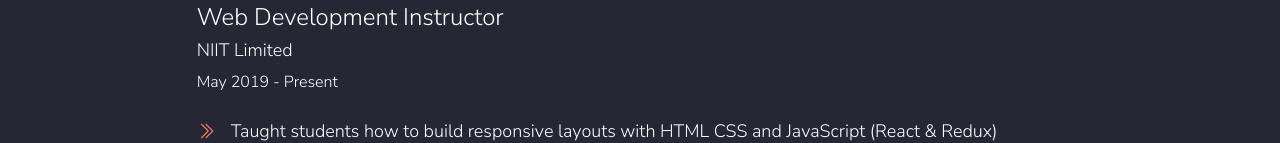
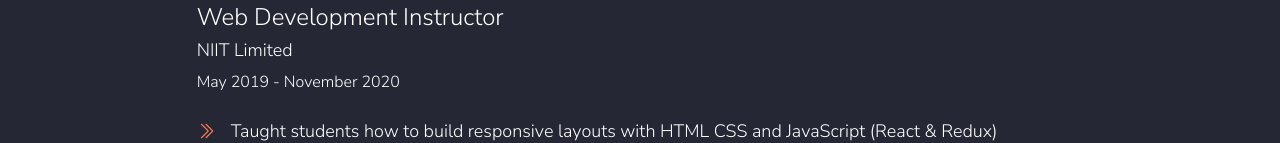
Before and after one commit to Ademayowa/portfolio-website-v1, a React (Create React App) app: page / in a window 1280 px wide. Shown: the part 666-809 px from the top of the page. Built offline with nearby package versions, Linux system fonts and the light colour scheme; the HTML template or start-up script is replaced by a standard one.

Commit message:
updated dates at NIIT

```diff
--- a/src/data.js
+++ b/src/data.js
@@ -1,7 +1,7 @@
 const jobs = [
   {
     title: 'Web Development Instructor',
-    dates: 'May 2019 - Present',
+    dates: 'May 2019 - November 2020',
     duties: [
       'Taught students how to build responsive layouts with HTML CSS and JavaScript (React & Redux)',
       'Guide students through the development of their final projects using the MERN stack',
```
